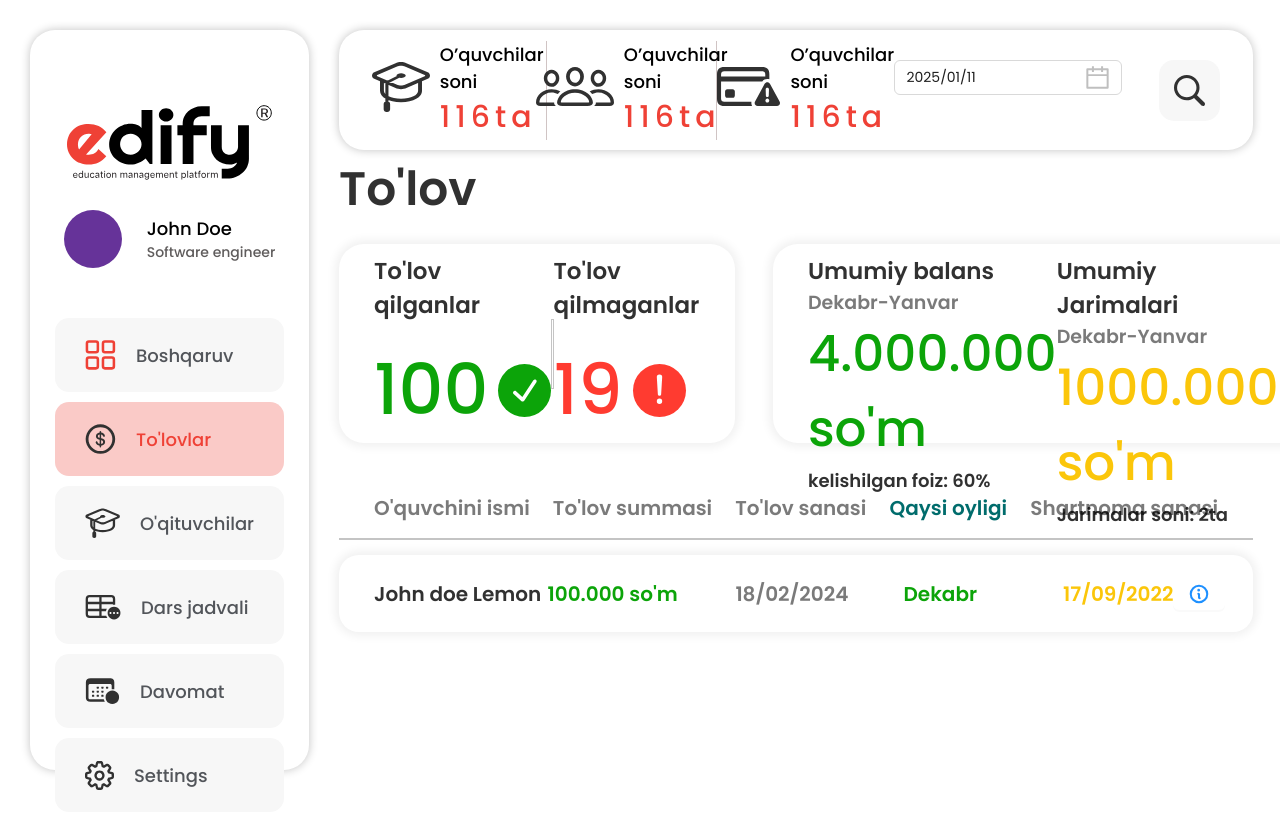
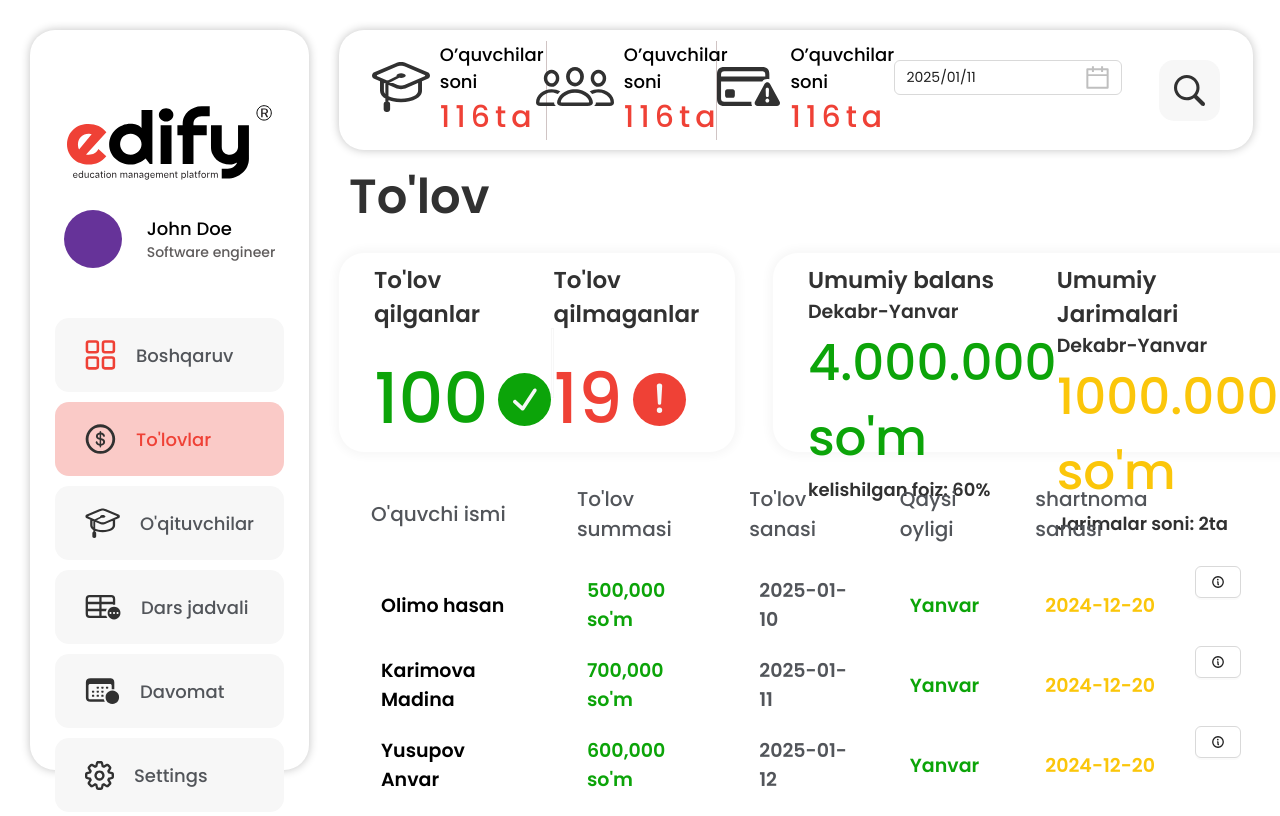
Before and after one commit to abdulhayevbahrom/edify, a React (Create React App) app: page /payments in a window 1280 px wide. Shown: the top 816 px of the page. Built offline with nearby package versions, Linux system fonts and the light colour scheme.

Commit message:
o'qituvchilar ro'yhati

```diff
--- a/src/components/Students/Teacher.jsx
+++ b/src/components/Students/Teacher.jsx
@@ -2,6 +2,7 @@ import React from "react";
 import "./Teacher.css";
 import { Tabs } from "antd";
 import AddTeacher from "./addTeacher/AddTeacher";
+import ListTeacher from "./listTeacher/ListTeacher";
 
 function Teacher() {
   return (
@@ -18,7 +19,7 @@ function Teacher() {
           <h1>Shaxsiy malumotlar</h1>
         </Tabs.TabPane>
         <Tabs.TabPane tab="O'qituvchilar ro'yhati" key="4">
-          <h1>O'qituvchilar ro'yhati</h1>
+          <ListTeacher />
         </Tabs.TabPane>
         <Tabs.TabPane tab="Xabarlar" key="5">
           <h1>Xabarlar</h1>
--- /dev/null
+++ b/src/components/Students/listTeacher/ListTeacher.css
@@ -0,0 +1,93 @@
+.ListTeacher{
+    width: 100%;
+}
+
+.ListTeacher_box{
+    width: 100%;
+    padding: 25px 25px;
+    border-radius: 15px;
+    display: flex;
+    gap: 15px;
+    align-items: center;
+    box-shadow: 0px 0px 8px 3px var(--light-gray);
+    flex-wrap: wrap;
+}
+
+.ListTeacher_item{
+    width: 334px;
+    padding: 20px;
+    display: flex;
+    gap: 5px;
+    flex-direction: column;
+    justify-content: center;
+    border-radius: 25px;
+    color: var(--main-dark);
+    box-shadow: 0px 0px 5px 1px #999;
+}
+
+.ListTeacher_item h1{
+    width: 150px;
+    height: 150px;
+    display: flex;
+    margin-left: 75px;
+    align-items: center;
+    justify-content: center;
+    border-radius: 50%;
+    background: linear-gradient(180deg, #C4C4C4 0%, #4A4949 100%);
+    color: var(--light-gray);
+    font-size: 55px;
+    margin-bottom: 10px;
+}
+
+.ListTeacher_item .ListTeacher_science{
+    font-size: 19px;
+    font-weight: 550;
+    text-align: center;
+}
+
+.ListTeacher_name{
+    font-size: 24px;
+    font-weight: 550;
+    color: var(--text-black);
+}
+
+.ListTeacher_money, .ListTeacher_group{
+    display: flex;
+    align-items: center;
+    gap: 8px;
+
+}
+
+.ListTeacher_money p{
+    font-size: 18px;
+    font-weight: 550;
+    text-align: center;
+    color: var(--text-black);
+}
+
+.ListTeacher_item  img{
+    width: 33px;
+}
+
+.ListTeacher_group p{
+    font-size: 18px;
+    font-weight: 500;
+    color: var(--main-color);
+}
+
+.ListTeacher_group span{
+    color: var(--text-black);
+}
+
+
+.ListTeacher_item button{
+    width: 170px;
+    padding: 10px 0px;
+    border-radius: 15px;
+    font-size: 18px;
+    margin-left: 75px;
+    margin-top: 10px;
+    color: var(--text-black);
+    font-weight: 550;
+    /* color: var(--text-black); */
+}
--- /dev/null
+++ b/src/components/Students/listTeacher/ListTeacher.jsx
@@ -0,0 +1,56 @@
+
+
+import React from 'react';
+import "./ListTeacher.css";
+import money from "./Vector (1).png"
+
+
+function getInitials(name) {
+  const words = name.split(' ');
+  return words.map(word => word.charAt(0).toUpperCase()).join('');
+}
+
+function ListTeacher() {
+  const teacherName = "Will Smith";
+  const teacher_result = getInitials(teacherName);
+
+  return (
+    <div className='ListTeacher'>
+      <div className="ListTeacher_box">
+        <div className="ListTeacher_item">
+          <h1>{teacher_result}</h1>
+          <p className='ListTeacher_science'>Adabiyot O'qituvchisi</p>
+          <h4 className='ListTeacher_name'>{teacherName}</h4>
+          <div className="ListTeacher_money">
+            <img src={money} alt="" />
+            <p>4.000.000 so'm</p>
+          </div>
+          <div className="ListTeacher_group">
+            <p>O'quvchilari: <span>116ta</span></p>
+            <p>Guruhlari: <span>11ta</span></p>
+          </div>
+          <button>Batafsil</button>
+        </div>
+        <div className="ListTeacher_item">
+          <h1>{teacher_result}</h1>
+          <p className='ListTeacher_science'>Adabiyot O'qituvchisi</p>
+          <h4 className='ListTeacher_name'>{teacherName}</h4>
+          <div className="ListTeacher_money">
+            <img src={money} alt="" />
+            <p>4.000.000 so'm</p>
+          </div>
+          <div className="ListTeacher_group">
+            <p>O'quvchilari: <span>116ta</span></p>
+            <p>Guruhlari: <span>11ta</span></p>
+          </div>
+          <button>Batafsil</button>
+        </div>
+
+
+
+      </div>
+    </div>
+  );
+}
+
+export default ListTeacher;
--- a/src/global.css
+++ b/src/global.css
@@ -20,6 +20,8 @@ input {
 button {
   border: none;
   outline: none;
+  cursor: pointer;
+
 }
 
 body {
@@ -33,6 +35,7 @@ body {
   --light-pink: #facac7;
   --light-gray: #f7f7f7;
   --main-dark: #52555a;
+  --text-black: #313131;
   --main-gray: #776e6e;
   --light-green: #0ca409;
   --rare-yellow: #fbc60a;
--- a/src/router/payment/Payment.css
+++ b/src/router/payment/Payment.css
@@ -6,16 +6,13 @@
   align-items: start;
 }
 
-/* .payment .header{
-    width: 100%;
-    height: 120px;
-    border-radius: 10px;
-} */
-
 .payment .payment_title h1 {
-  font-size: 47px;
-  color: #313131;
-  font-weight: 550;
+    font-size: 48px;
+    font-weight: 600;
+    line-height: 72px;
+    color: var(--text-black);
+    margin-left: 10px;
+    margin-top: 7px;
 }
 
 .payment .payment_chart {
@@ -30,7 +27,7 @@
   width: 2.5px;
   height: 70px;
   margin-top: 65px;
-  border: 1.5px solid #c4c4c4;
+  border: 1.5px solid var(--light-gray);
 }
 
 .payment .paid_unpaid {
@@ -41,36 +38,34 @@
   /* gap: 10px; */
   align-items: start;
   justify-content: space-between;
-  /* background-color: red; */
   border-radius: 25px;
-  box-shadow: 0px 0px 10px 4px #0000000f;
+  box-shadow: 0px 0px 10px 4px var( --light-gray);
 }
 
 .paid_unpaid h5 {
   font-size: 23px;
   font-weight: 550;
-  color: #313131;
-  /* background-color: red; */
+  color: var(--text-black);
 }
+
 
 .balance_fine h5 {
   font-size: 23px;
   font-weight: 550;
-  color: #313131;
+  color: var(--text-black);
 }
 
 .paid .paid_item {
   display: flex;
   align-items: center;
   gap: 10px;
-  /* background-color: red; */
   margin-top: 15px;
 }
 
 .paid_unpaid .paid h1 {
   font-size: 70px;
   font-weight: 500;
-  color: #0ca409;
+  color: var(--light-green);
 }
 
 .paid .paid_item .paid_icon {
@@ -81,8 +76,8 @@
   align-items: center;
   justify-content: center;
   border-radius: 30px;
-  background: #0ca409;
-  color: #fff;
+  background: var(--light-green);
+  color: var(--light-gray);
 }
 
 .unpaid .unpaid_item {
@@ -95,7 +90,7 @@
 .unpaid h1 {
   font-size: 70px;
   font-weight: 500;
-  color: #ff3b30;
+  color: var(--main-color);
 }
 
 .unpaid .unpaid_item .unpaid_icon {
@@ -106,8 +101,8 @@
   align-items: center;
   justify-content: center;
   border-radius: 30px;
-  background: #ff3b30;
-  color: #fff;
+  background: var(--main-color);
+  color: var(--light-gray);
 }
 
 .payment .balance_fine {
@@ -118,7 +113,8 @@
   /* align-items: center; */
   justify-content: space-between;
   border-radius: 25px;
-  box-shadow: 0px 0px 10px 4px #0000000f;
+  box-shadow: 0px 0px 10px 4px var( --light-gray);
+
 }
 
 .balance,
@@ -130,127 +126,77 @@
 }
 
 .balance_fine a {
-  color: #00000085;
+  color: var(--text-black);
   font-weight: 600;
   font-size: 19px;
 }
 
 .balance_fine .balance h1 {
-  color: #0ca409;
+  color: var(--light-green);
   font-size: 50px;
   font-weight: 500;
 }
 
 .balance_fine .balance p {
-  color: #313131;
+  color: var(--text-black);
   font-size: 18px;
   font-weight: 600;
 }
 
 .balance_fine .fine h1 {
-  color: #fbc60a;
+  color: var(--rare-yellow);
   font-size: 50px;
   font-weight: 500;
 }
 
 .balance_fine .fine p {
-  color: #313131;
+  color: var(--text-black);
   font-size: 18px;
   font-weight: 600;
 }
 
 .payment_list {
   width: 100%;
-  display: flex;
-  flex-direction: column;
-  padding-top: 20px;
+  padding: 10px;
 }
 
-.payment_list .payment_container {
-  border-bottom: 2px solid #c4c4c4;
-  padding: 10px 35px;
+.payment_list table{
+  width: 100%;
+
 }
 
-.payment_list .payment_list_box {
-  display: flex;
-  align-items: center;
-  justify-content: space-between;
-  padding-bottom: 5px;
+.payment_list table th{
+  text-align: left;
+  padding-left: 20px;
+  padding-bottom: 20px;
+  font-size: 20px;
+  font-weight: 500;
+  color: var(--main-dark);
 }
 
-.payment_list .payment_list_box p {
-  color: #00000085;
-  font-size: 20px;
-  font-weight: 600;
+.payment_list tbody td{
+  padding: 10px 30px;
+  border-radius: 15px;
+  font-size: 19px;
+  font-weight: 550;  /* box-shadow: 0px 0px 8px 3px #0000000F; */
 }
 
-.payment_list_box p:nth-child(4) {
-  color: #006c6c;
-}
-.payment_list .payment_list_detail {
-  display: flex;
-  flex-direction: column;
-  align-items: center;
+.payment_list tbody td:nth-child(1){
+  color: black;
 }
 
-.payment_list .payment_list_detail_box {
-  width: 100%;
-  height: 77px;
-  box-shadow: 0px 0px 10px 4px #0000000f;
-  border-radius: 20px;
-  padding: 10px 35px;
-  margin-top: 15px;
-  display: flex;
-  align-items: center;
-  justify-content: space-between;
+.payment_list tbody td:nth-child(2){
+  color: var(--light-green);
 }
 
-.payment_list .payment_list_detail p {
-  color: #00000085;
-  font-size: 20px;
-  width: 150px;
-  font-weight: 600;
+.payment_list tbody td:nth-child(3){
+  color: var(--main-dark);
 }
 
-.payment_list .payment_list_detail p:nth-child(1) {
-  color: #313131;
-  width: 180px;
-}
-.payment_list .payment_list_detail p:nth-child(2) {
-  width: 195px;
-  color: #0ca409;
+.payment_list tbody td:nth-child(4){
+  color: var(--light-green);
 }
 
-.payment_list .payment_list_detail p:nth-child(3) {
-  width: 190px;
+.payment_list tbody td:nth-child(5){
+  color: var(--rare-yellow);
 }
-
-.payment_list .payment_list_detail p:nth-child(4) {
-  width: 150px;
-  color: #0ca409;
-  position: relative;
-  right: 15px;
-}
-
-.payment_list .payment_list_detail p:nth-child(5) {
-  color: #fbc60a;
-  width: 155px;
-  display: flex;
-  position: relative;
-  right: 20px;
-  align-items: center;
-  justify-content: space-between;
-  padding: 20px;
-
-  button {
-    display: flex;
-    align-items: center;
-    justify-content: center;
-    border: none;
-
-    svg {
-      color: dodgerblue;
-      font-size: 22px;
-    }
-  }
-}
--- a/src/router/payment/Payment.jsx
+++ b/src/router/payment/Payment.jsx
@@ -49,23 +49,23 @@ function Payment() {
       </div>
 
       <div className="payment_list">
-        <div className="payment_container">
-          <div className="payment_list_box">
-            <p>O'quvchini ismi</p>
-            <p>To'lov summasi</p>
-            <p>To'lov sanasi</p>
-            <p>Qaysi oyligi</p>
-            <p>Shartnoma sanasi</p>
-          </div>
-        </div>
-        <div className="payment_list_detail">
-          <div className="payment_list_detail_box">
-            <p>John doe Lemon</p>
-            <p>100.000 so'm</p>
-            <p>18/02/2024</p>
-            <p>Dekabr</p>
-            <p>
-              17/09/2022
+      <table>
+        <thead>
+            <tr>
+                <th>O'quvchi ismi</th>
+                <th>To'lov summasi</th>
+                <th>To'lov sanasi</th>
+                <th>Qaysi oyligi</th>
+                <th>shartnoma sanasi</th>
+            </tr>
+        </thead>
+        <tbody>
+            <tr>
+                <td>Olimo hasan</td>
+                <td>500,000 so'm</td>
+                <td>2025-01-10</td>
+                <td>Yanvar</td>
+                <td>2024-12-20</td>
                 <Tooltip
               title="Batafsil"
               placement="bottom"
@@ -76,9 +76,45 @@ function Payment() {
                 <PiInfoBold />
               </Button>
             </Tooltip>
-            </p>
-          </div>
-        </div>
+            </tr>
+            <tr>
+                <td>Karimova Madina</td>
+                <td>700,000 so'm</td>
+                <td>2025-01-11</td>
+                <td>Yanvar</td>
+                <td>2024-12-20</td>
+                <Tooltip
+              title="Batafsil"
+              placement="bottom"
+              color="#52555A"
+              trigger="hover"
+              >
+              <Button>
+                <PiInfoBold />
+              </Button>
+            </Tooltip>
+            </tr>
+            <tr>
+                <td>Yusupov Anvar</td>
+                <td>600,000 so'm</td>
+                <td>2025-01-12</td>
+                <td>Yanvar</td>
+                <td>2024-12-20</td>
+            <Tooltip
+              title="Batafsil"
+              placement="bottom"
+              color="#52555A"
+              trigger="hover"
+              >
+              <Button>
+                <PiInfoBold />
+              </Button>
+            </Tooltip>
+              </tr>
+          </tbody>
+      </table>
+
+
       </div>
     </div>
   );
```
Also changed, not shown: src/components/Students/listTeacher/Vector (1).png (added). Lines whose indentation alone changed are shown as unchanged.
